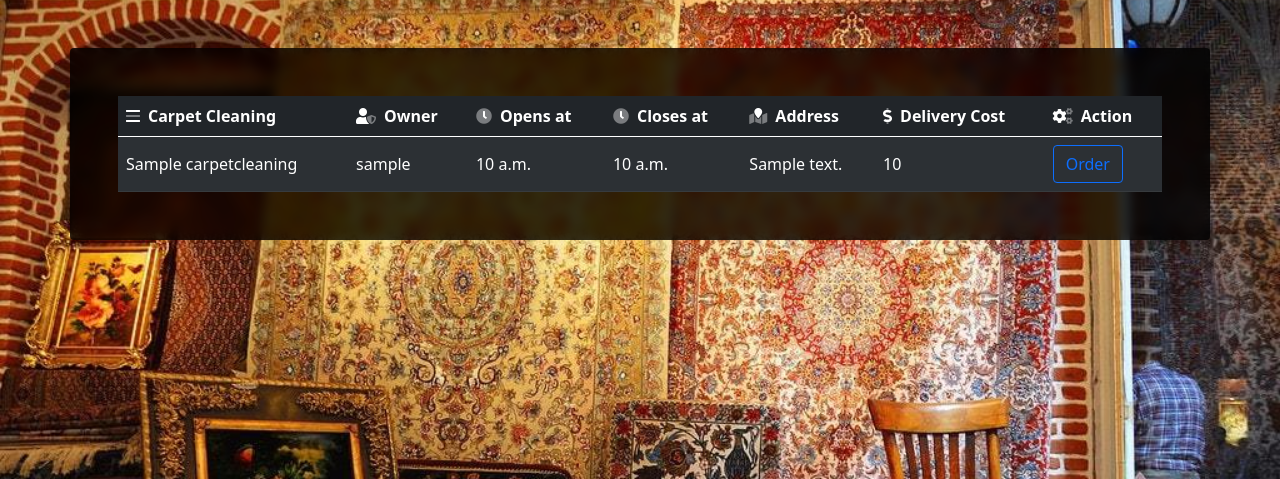
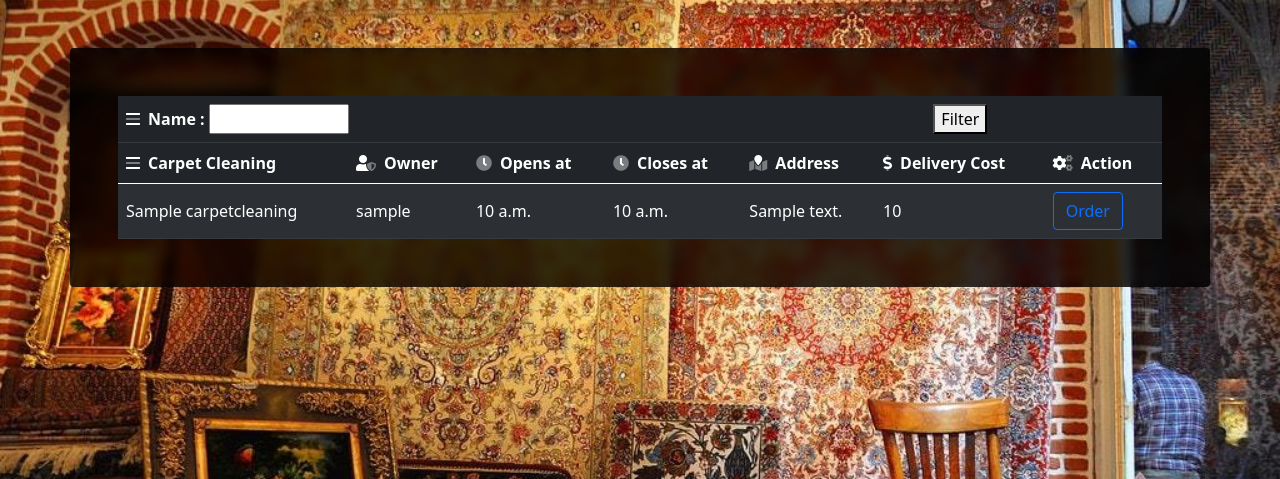
Before and after one commit to Broken37/carpet-cleaning, a Django app: page /carpet_cleanings/list/ in a window 1280 px wide. Shown: the part 56-535 px from the top of the page. Run offline with Django 3.2, Linux system fonts and the light colour scheme; tables that the repository leaves empty hold one stand-in row (values such as "Sample post"); lists and menus that the app fills with data are empty; some libraries are stand-ins or nearby versions.

Commit message:
add name filter

```diff
--- a/CarpetShops/templates/CarpetShops/carpetcleanings.html
+++ b/CarpetShops/templates/CarpetShops/carpetcleanings.html
@@ -3,6 +3,17 @@
 {% block content %}
 
 <table class="table table-striped table-hover mb-0 align-middle table-dark">
+  <thead>
+    <tr>
+      <th><i class='fad fa-bars me-2'></i>Name : <input type="text" id="name-filter" style="width: 140px" value="{{ name_filter }}"></th>
+  <th>
+      <button onclick="myFunction()">Filter</button>
+  </th>
+    </tr>
+  </thead>
+</table>
+<table class="table table-striped table-hover mb-0 align-middle table-dark">
+
   <thead>
     <tr>
       <th><i class='fad fa-bars me-2'></i>Carpet Cleaning</th>
@@ -28,4 +39,18 @@
     {% endfor %}
   </tbody>
 </table>
+
+<script>
+  function myFunction() {
+    const urlParams = new URLSearchParams(window.location.search);
+    var name_filter = document.getElementById('name-filter').value;
+    if(name_filter !== ''){
+        urlParams.set('name', name_filter);
+    } else {
+        urlParams.delete('name')
+    }
+
+    window.location.search = urlParams;
+}
+</script>
 {% endblock %}
--- a/CarpetShops/views.py
+++ b/CarpetShops/views.py
@@ -1,9 +1,17 @@
+from datetime import datetime
+
 from django.shortcuts import render
 
 from CarpetShops.models import CarpetCleaning
 
+
 # Create your views here.
 def getCarpetCleanings(request):
     carpets = CarpetCleaning.objects.all()
-    context = {"carpetcleanings": carpets}
+
+    name_filter = request.GET.get('name', '')
+    if name_filter:
+        carpets = carpets.filter(name__contains=name_filter)
+
+    context = {"carpetcleanings": carpets, 'name_filter': name_filter}
     return render(request, "CarpetShops/carpetcleanings.html", context)
```
